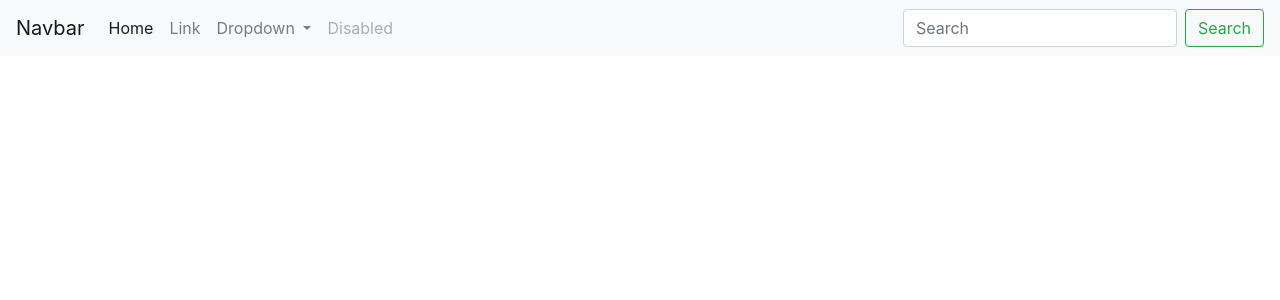
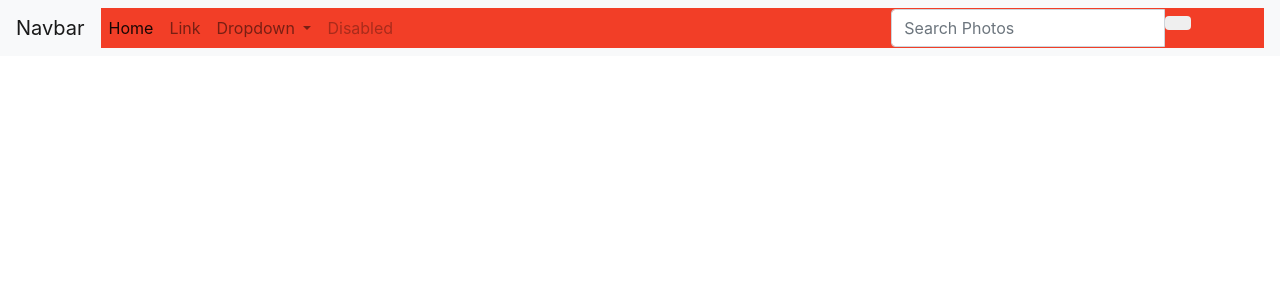
Before and after one commit to munenelewis/Gallery, a Django app: template gallery/photos/templates/base.html in a window 1280 px wide. Shown: the top 300 px of the page. Run offline with Django 3.2, Linux system fonts and the light colour scheme; the template is opened without the code that fills it, so the values that code supplies are empty; parts of the project's set-up code (start-up, migrations or seed data) failed here and were passed over; some libraries are stand-ins or nearby versions.

Commit message:
changed the color of my navbar to red to match with the body

```diff
--- a/gallery/photos/templates/navbar.html
+++ b/gallery/photos/templates/navbar.html
@@ -8,13 +8,15 @@
   <meta name="viewport" content="width=device-width, initial-scale=1">
 </head>
 <body>
-        <nav class="navbar navbar-expand-lg navbar-light bg-light">
+        <nav class="navbar navbar-expand-lg navbar-light bg-light" style="
+        background-color: #f23e27";>
                 <a class="navbar-brand" href="#">Navbar</a>
                 <button class="navbar-toggler" type="button" data-toggle="collapse" data-target="#navbarSupportedContent" aria-controls="navbarSupportedContent" aria-expanded="false" aria-label="Toggle navigation">
                   <span class="navbar-toggler-icon"></span>
                 </button>
 
-                <div class="collapse navbar-collapse" id="navbarSupportedContent">
+                <div class="collapse navbar-collapse" id="navbarSupportedContent" style="
+                background-color: #f23e27";>
                   <ul class="navbar-nav mr-auto">
                     <li class="nav-item active">
                       <a class="nav-link" href="#">Home <span class="sr-only">(current)</span></a>
@@ -37,10 +39,22 @@
                       <a class="nav-link disabled" href="#">Disabled</a>
                     </li>
                   </ul>
-                  <form class="form-inline my-2 my-lg-0">
-                    <input class="form-control mr-sm-2" type="search" placeholder="Search" aria-label="Search">
-                    <button class="btn btn-outline-success my-2 my-sm-0" type="submit">Search</button>
-                  </form>
+
+                  <div class="col-sm-4 col-md-4 navbar-right">
+
+                    <form class="navbar-form" role="search" action="{% url 'search_results' %}" style="display:inline-block">
+                      <div class="input-group">
+                        <input type="text" class="form-control" placeholder="Search Photos" name="photos">
+                        <div class="input-group-btn">
+                          <button class="btn btn-default" type="submit"><i class="glyphicon glyphicon-search"></i></button>
+                        </div>
+                      </div>
+                    </form>
+
+                    </form>
+                  </div>
+
+        </form>
                 </div>
               </nav>
 </body>
```
